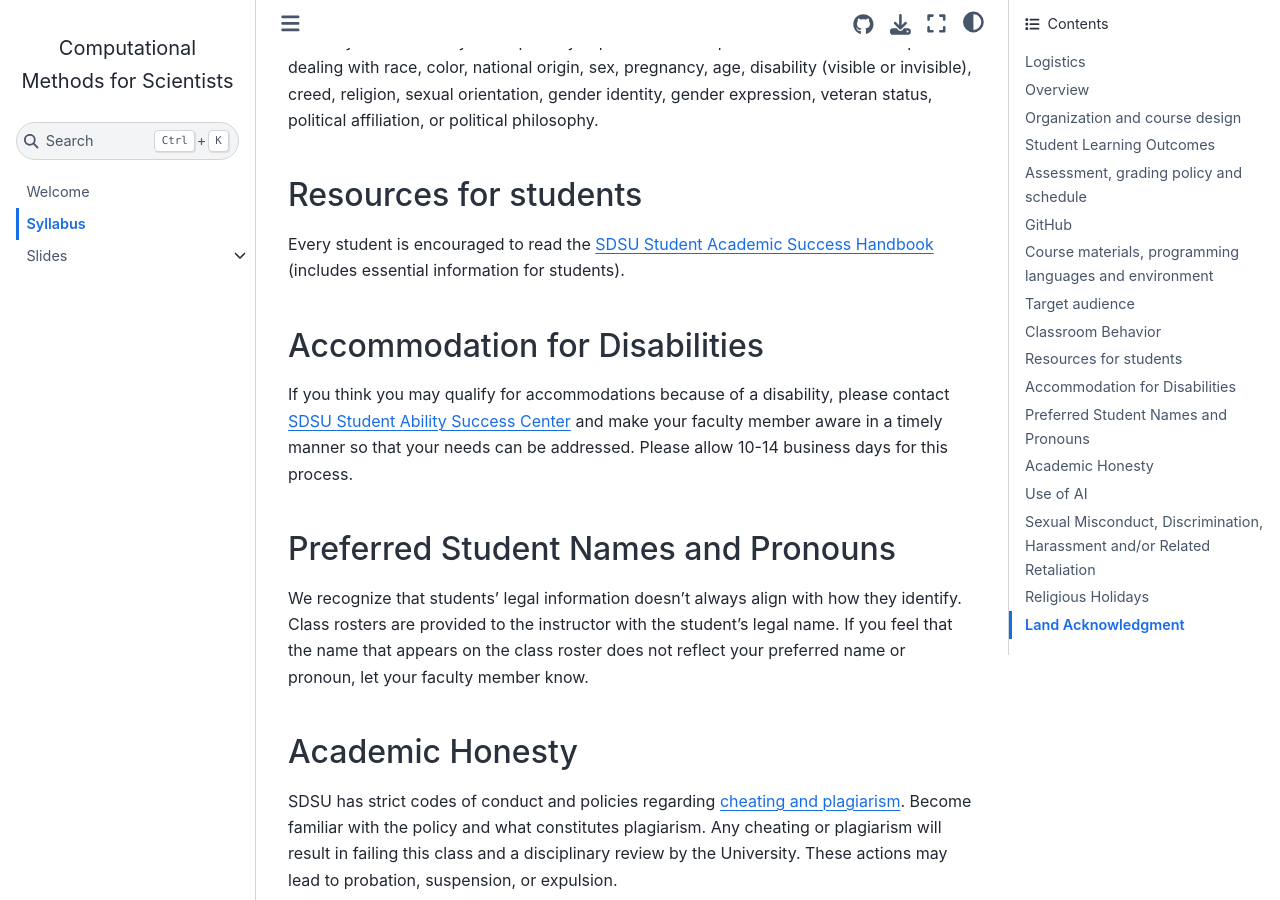
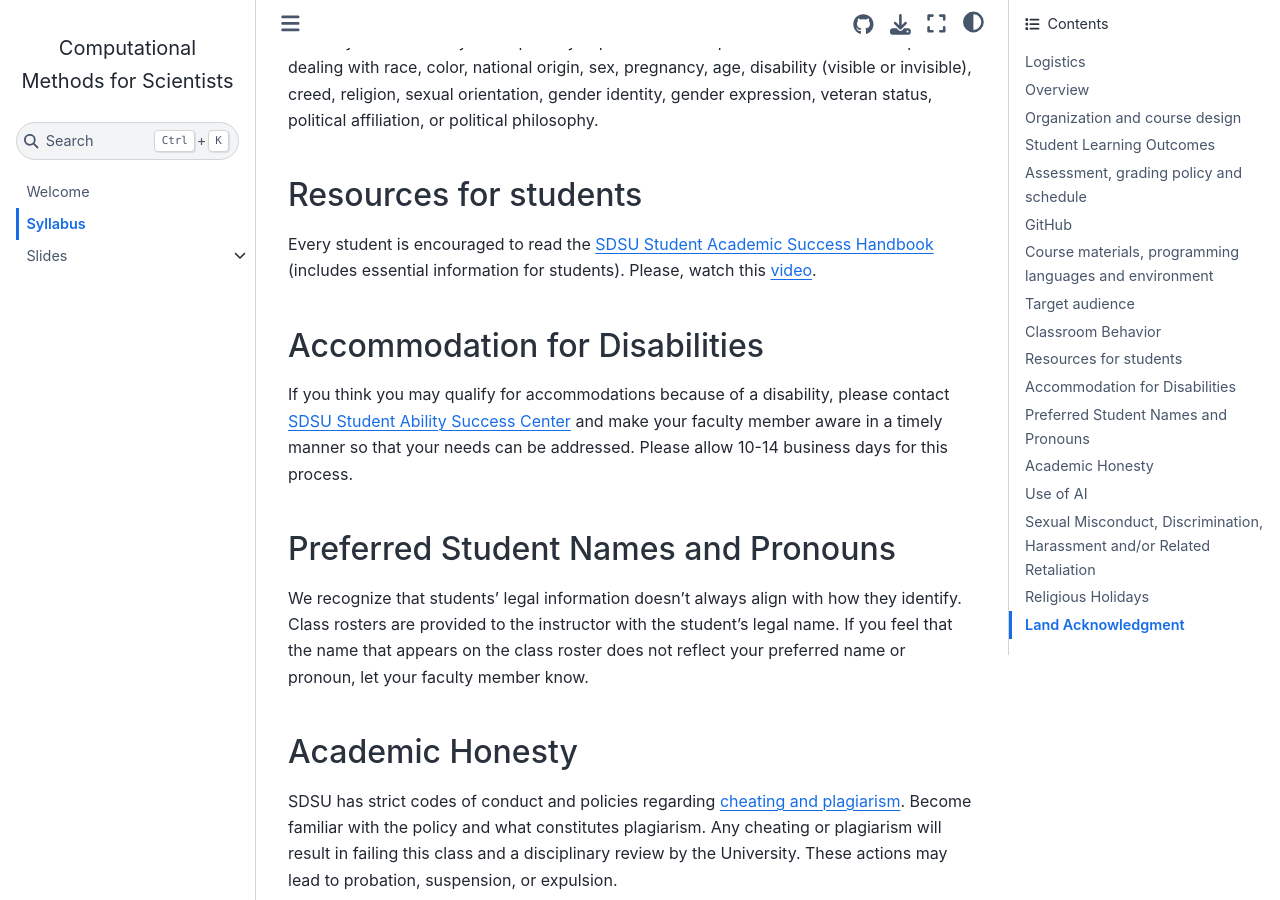
Before and after one commit to sdsu-comp526/fall24, a Jupyter Book: the page built from syllabus.md, in a window 1280 px wide and 900 px high, scrolled down 5665 px. Built offline with Jupyter Book 1.0.4 settings and Sphinx 7.4.7 and the Sphinx Book theme 1.1.4, drawn with Linux system fonts in a browser that asks for light colours; pages that are not in the unit, such as notebooks, are missing from menus.

Commit message:
Syllabus: Add student resources video

```diff
--- a/syllabus.md
+++ b/syllabus.md
@@ -151,7 +151,8 @@ Good to know:
 Both students and faculty are responsible for maintaining an appropriate learning environment in all instructional settings, whether in person, remote, or online. Those who fail to adhere to such behavioral standards may be subject to discipline. Professional courtesy and sensitivity are especially important with respect to individuals and topics dealing with race, color, national origin, sex, pregnancy, age, disability (visible or invisible), creed, religion, sexual orientation, gender identity, gender expression, veteran status, political affiliation, or political philosophy.
 
 ## Resources for students
-Every student is encouraged to read the [SDSU Student Academic Success Handbook](https://docs.google.com/document/d/1rXNpNGs1K7nIxcS73o6R-fxZqPIWQwS9gHD7XpIqjhM/edit#heading=h.apbuhr7p11ak) (includes essential information for students).
+Every student is encouraged to read the [SDSU Student Academic Success Handbook](https://docs.google.com/document/d/1rXNpNGs1K7nIxcS73o6R-fxZqPIWQwS9gHD7XpIqjhM/edit#heading=h.apbuhr7p11ak) (includes essential information for students). Please, watch this [video](https://drive.google.com/file/d/1eViqiJ3TDjuA6a-342aLZMpFTzGCXzUJ/view?usp=drivesdk
+).
 
 ## Accommodation for Disabilities
 
```
